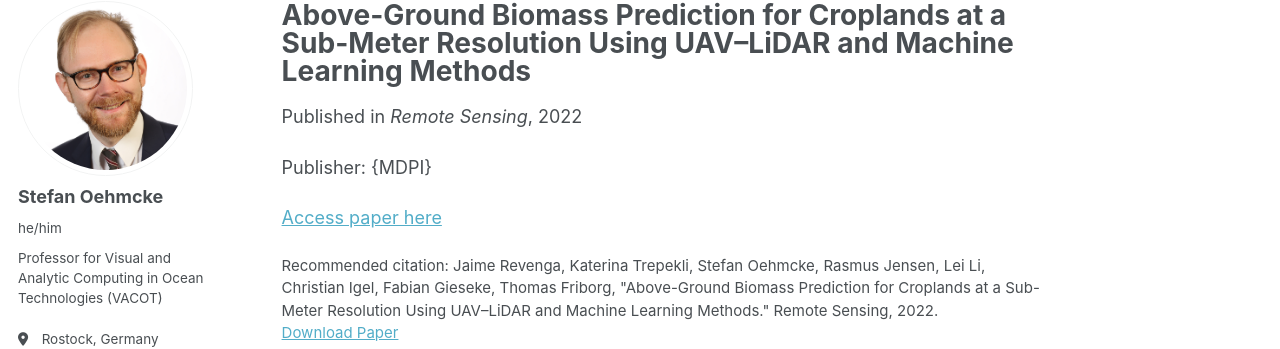
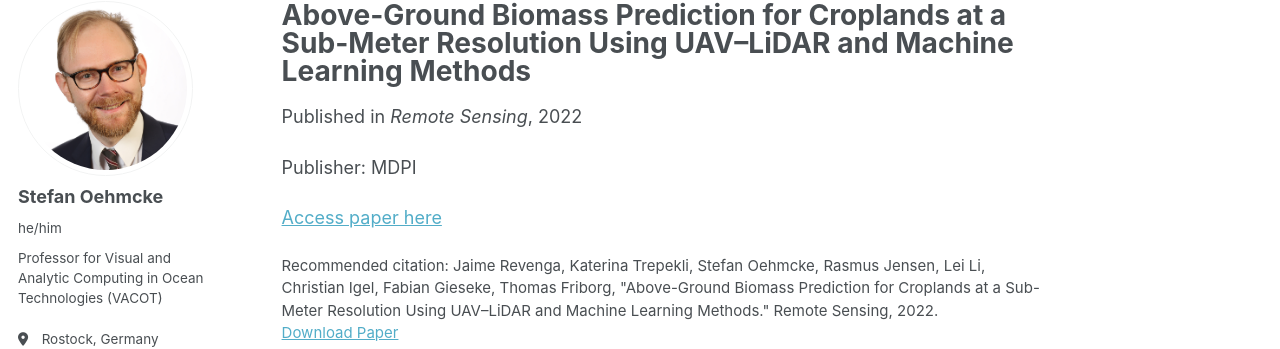
Before and after one commit to StefOe/StefOe.github.io, a Jekyll site: the page built from _publications/2022-01-01-Above-Ground-Biomass-Prediction-for-Croplands-at-a-Sub-Meter-Resolution-Using-UAVLiDAR-and-Machine-Learning-Methods.md, in a window 1280 px wide and 1127 px high. Shown: the part 98-447 px from the top of the window. Built offline with Jekyll 4.4.1, drawn with Linux system fonts in a browser that asks for light colours; some web fonts are replaced; a script that is not in the unit is left out.

```diff
--- a/_publications/2022-01-01-Above-Ground-Biomass-Prediction-for-Croplands-at-a-Sub-Meter-Resolution-Using-UAVLiDAR-and-Machine-Learning-Methods.md
+++ b/_publications/2022-01-01-Above-Ground-Biomass-Prediction-for-Croplands-at-a-Sub-Meter-Resolution-Using-UAVLiDAR-and-Machine-Learning-Methods.md
@@ -2,12 +2,12 @@
 title: "Above-Ground Biomass Prediction for Croplands at a Sub-Meter Resolution Using UAV–LiDAR and Machine Learning Methods"
 collection: publications
 permalink: /publication/2022-01-01-Above-Ground-Biomass-Prediction-for-Croplands-at-a-Sub-Meter-Resolution-Using-UAVLiDAR-and-Machine-Learning-Methods
-excerpt: 'Publisher: {MDPI}'
+excerpt: 'Publisher: MDPI'
 date: 2022-01-01
 venue: 'Remote Sensing'
 paperurl: 'https://doi.org/10.3390/rs14163912'
 citation: ' Jaime Revenga,  Katerina Trepekli,  Stefan Oehmcke,  Rasmus Jensen,  Lei Li,  Christian Igel,  Fabian Gieseke,  Thomas Friborg, &quot;Above-Ground Biomass Prediction for Croplands at a Sub-Meter Resolution Using UAV–LiDAR and Machine Learning Methods.&quot; Remote Sensing, 2022.'
 ---
-Publisher: {MDPI}
+Publisher: MDPI
 
 [Access paper here](https://doi.org/10.3390/rs14163912){:target="_blank"}
```
